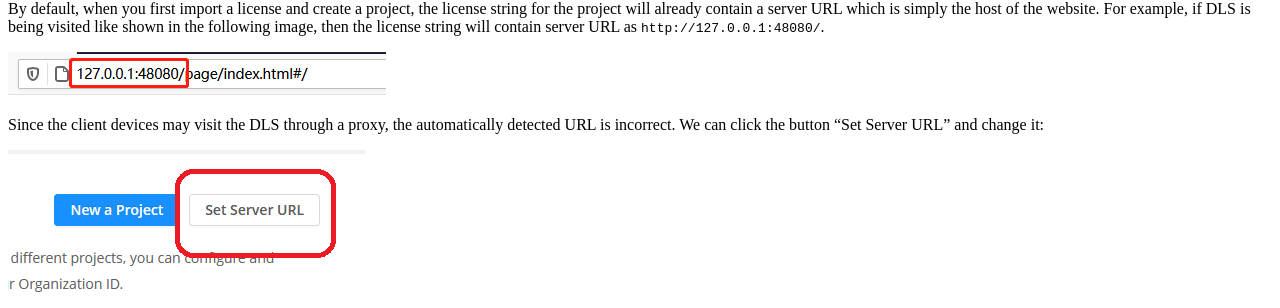
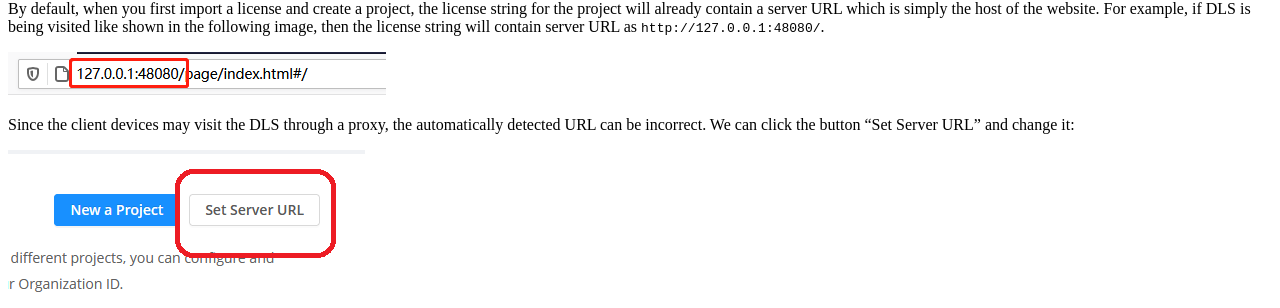
Before and after one commit to dynamsoft-docs/license-server-docs, a Jekyll site: the page built from selfhosting/DLSonLinux.md, in a window 1280 px wide and 900 px high, scrolled down 2404 px. Shown: the part 144-452 px from the top of the window. Built offline with Jekyll 4.4.1, drawn with Linux system fonts in a browser that asks for light colours.

Commit message:
Update DLSonLinux.md

```diff
--- a/selfhosting/DLSonLinux.md
+++ b/selfhosting/DLSonLinux.md
@@ -123,7 +123,7 @@ By default, when you first import a license and create a project, the license st
 
 ![dls-url-001]({{site.assets}}imgs/dls-url-config-001.png)
 
-Since the client devices may visit the DLS through a proxy, the automatically detected URL is incorrect. We can click the button "Set Server URL" and change it:
+Since the client devices may visit the DLS through a proxy, the automatically detected URL can be incorrect. We can click the button "Set Server URL" and change it:
 
 ![dls-url-002]({{site.assets}}imgs/dls-url-config-002.png)
 
```
